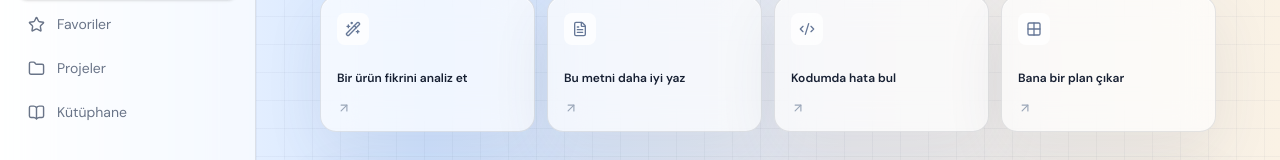
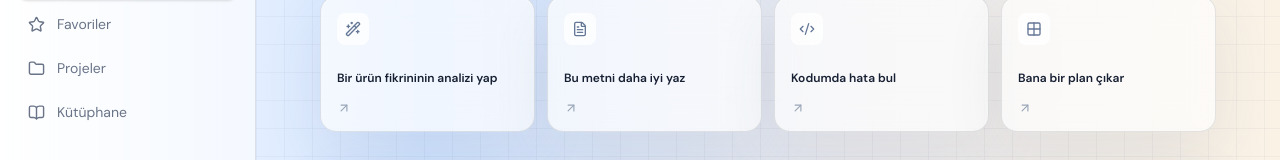
Before and after one commit to Goldcrowns/Qperl, a Next.js app: page / in a window 1280 px wide. Shown: the part 188-348 px from the top of the page. Built offline with nearby package versions, Linux system fonts and the light colour scheme.

Commit message:
Change model name and improve starter prompt
Updated model name and modified starter prompt for clarity.

```diff
--- a/app/page.tsx
+++ b/app/page.tsx
@@ -8,10 +8,10 @@ type Model = { name: string; provider: string; color: string; badge?: string }
 const models: Model[] = [
   { name: 'Claude 3.7 Sonnet', provider: 'Anthropic', color: '#d68b68', badge: 'NEW' },
   { name: 'GPT-4o', provider: 'OpenAI', color: '#59a681' },
-  { name: 'Gemini 2.5 Pro', provider: 'Google', color: '#6a8eea', badge: 'FAST' },
+  { name: 'Gemini Flash Lite Latest', provider: 'Google', color: '#6a8eea', badge: 'FAST' },
   { name: 'Grok 3', provider: 'xAI', color: '#1d2939' },
 ]
-const starterPrompts = ['Bir ürün fikrini analiz et', 'Bu metni daha iyi yaz', 'Kodumda hata bul', 'Bana bir plan çıkar']
+const starterPrompts = ['Bir ürün fikrininin analizi yap', 'Bu metni daha iyi yaz', 'Kodumda hata bul', 'Bana bir plan çıkar']
 
 export default function Home() {
   const [selected, setSelected] = useState(models[0])
```
